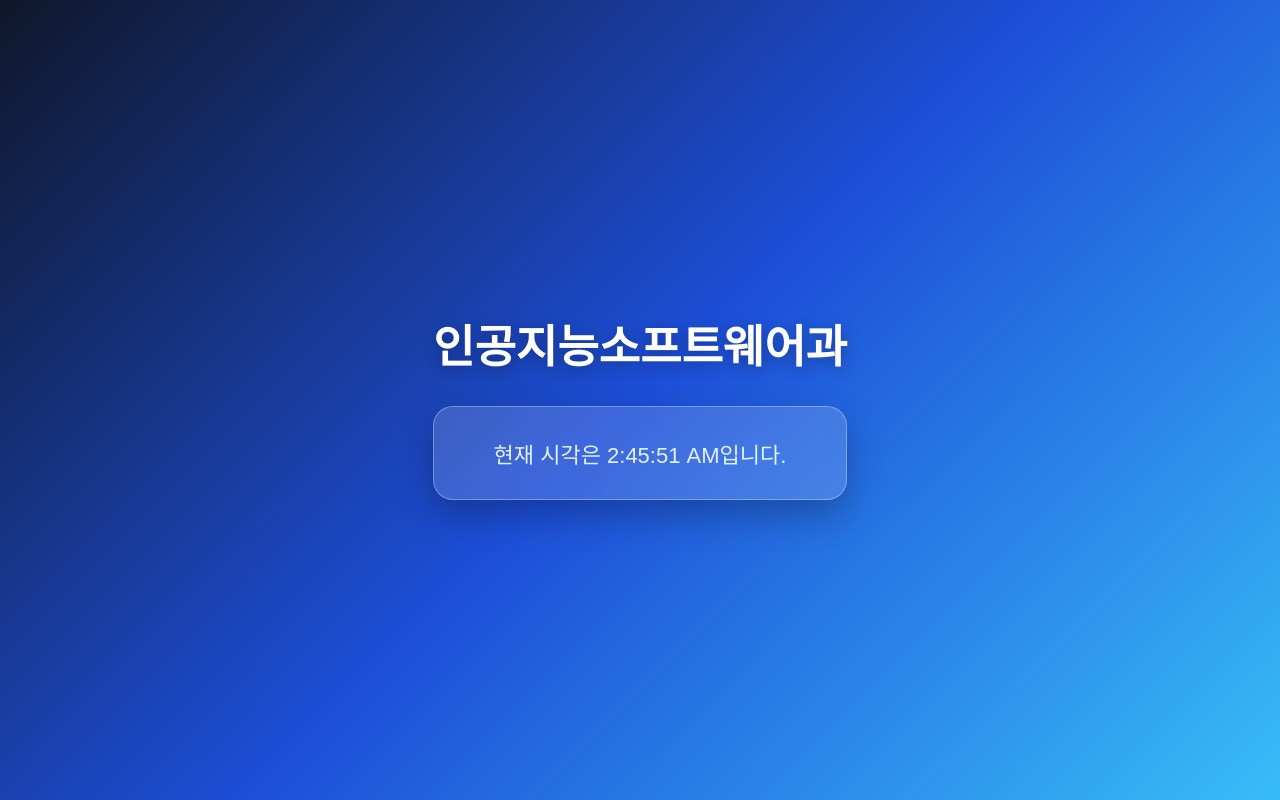
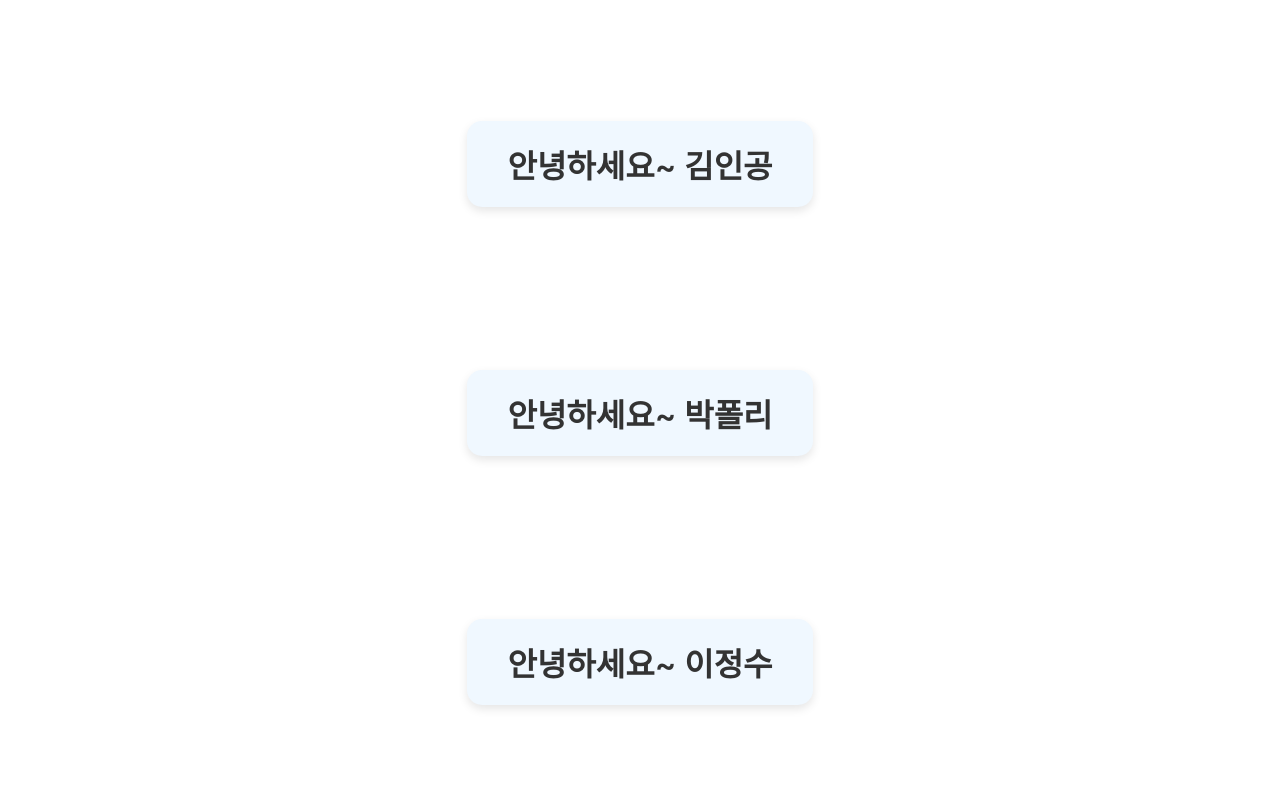
Before and after one commit to Parkhewoo/web2, a React (Create React App) app: page / in a window 1280 px wide. Built offline with nearby package versions, Linux system fonts and the light colour scheme.

Commit message:
5장 props

```diff
--- /dev/null
+++ b/src/04/ConfirmDialog.css
@@ -0,0 +1,9 @@
+div{
+    text-align: center;
+    padding: 20px;
+}
+
+.div-bg-ivory{
+    background-color: #fbf9ec;
+    border: 5px groove #bc3eca;
+}
--- /dev/null
+++ b/src/04/ConfirmDialog.jsx
@@ -0,0 +1,17 @@
+import React from "react";
+import Button from "./Button";
+import "./ConfirmDialog.css";
+
+function ConfirmDialog(props){
+    return(
+        <div className={'div-bg-ivory'}>
+            <p>{props.children}확인한 후 버튼을 눌러주세요.</p>
+            <br/>
+            <Button color={'green'}>확인</Button>&nbsp;
+            <Button color={'blue'}>취소</Button>&nbsp;
+            <Button color={'red'}>초기화</Button>&nbsp;
+        </div>
+    );
+}
+
+export default ConfirmDialog;
--- /dev/null
+++ b/src/04/ConfirmDialogList.jsx
@@ -0,0 +1,14 @@
+import React from "react";
+import ConfirmDialog from "./ConfirmDialog";
+
+function ConfirmDialogList() {
+    return (
+        <div>
+            <ConfirmDialog>내용</ConfirmDialog><br/><br/>
+            <ConfirmDialog>방송</ConfirmDialog><br/><br/>
+            <ConfirmDialog>게시글</ConfirmDialog><br/><br/>
+        </div>
+    );
+}
+
+export default ConfirmDialogList;
--- /dev/null
+++ b/src/05/Welcome.css
@@ -0,0 +1,16 @@
+div {
+    text-align: center;
+    margin-top: 100px;
+}
+
+h1 {
+    display: inline-block;
+    padding: 20px 40px;
+    color: #333;
+    background-color: #f0f8ff;
+    border-radius: 15px;
+    box-shadow: 0 4px 10px rgba(0, 0, 0, 0.1);
+
+    font-size: 32px;
+    font-weight: 600;
+}
--- /dev/null
+++ b/src/05/Welcome.jsx
@@ -0,0 +1,12 @@
+import React from "react";
+import "./Welcome.css";
+
+function Welcome(props){
+    return(
+        <div>
+            <h1>안녕하세요~ {props.name}</h1>
+        </div>
+    );
+}
+
+export default Welcome;
--- /dev/null
+++ b/src/05/WelcomeList.jsx
@@ -0,0 +1,14 @@
+import React from "react";
+import Welcome from "./Welcome";
+
+function WelcomeList(){
+    return(
+        <div>
+        <Welcome name={"김인공"}></Welcome><br/>
+        <Welcome name={"박폴리"}></Welcome><br/>
+        <Welcome name={"이정수"}></Welcome><br/>
+        </div>
+    );
+}
+
+export default WelcomeList;
--- a/src/index.js
+++ b/src/index.js
@@ -7,14 +7,16 @@ import reportWebVitals from './reportWebVitals';
 // import Library from "./03/Library";
 // import './03/Book.css'
 // import './01/TodoListApp.css'
-import Clock from "./04/Clock"
-import './04/Clock.css'
-
+// import Clock from "./04/Clock"
+// import './04/Clock.css'
+// import ConfirmDialog from "./04/ConfirmDialog";
+// import ConfirmDialogList from "./04/ConfirmDialogList";
+import WelcomeList from "./05/WelcomeList";
 const root = ReactDOM.createRoot(document.getElementById('root'));
 setInterval(() => {
   root.render(
     <React.StrictMode>
-      <Clock/>
+      <WelcomeList/>
     </React.StrictMode>
   );
 }, 1000
```
Also changed, not shown: src/04/Button.css (added, +18 -0 lines), src/04/Button.jsx (added, +12 -0 lines).
